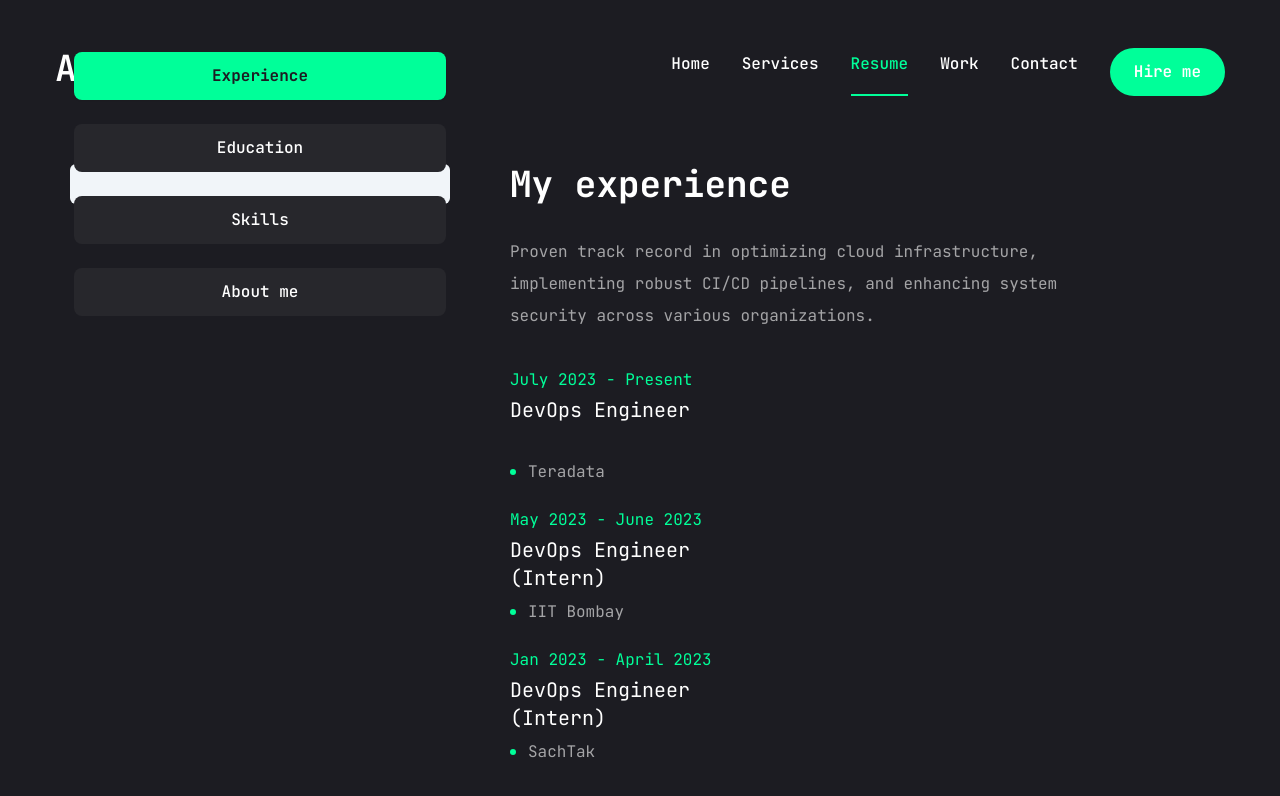
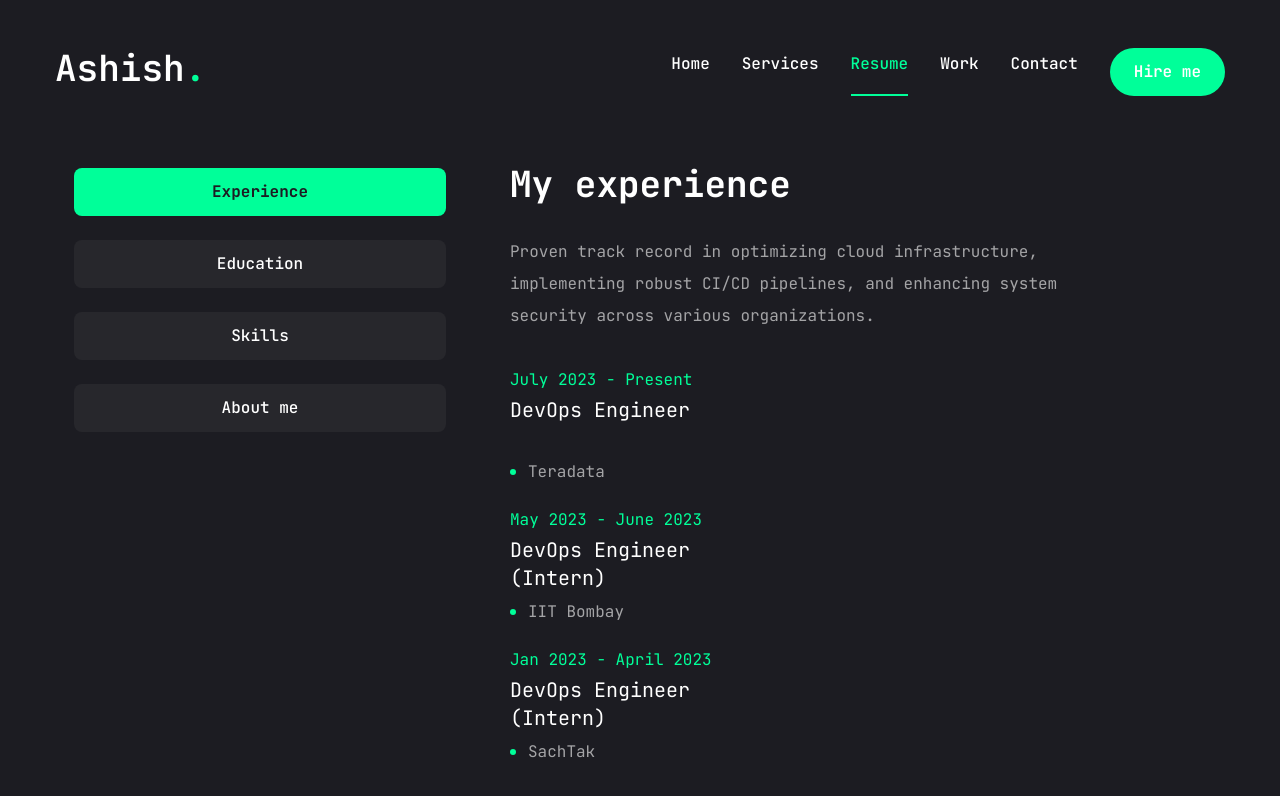
Before and after one commit to syntax2/ashish_portfolio, a Next.js app: page /resume in a window 1280 px wide. Shown: the top 796 px of the page. Built offline with nearby package versions, Linux system fonts and the light colour scheme.

Commit message:
tabs file with correct style

```diff
--- a/components/ui/tabs.jsx
+++ b/components/ui/tabs.jsx
@@ -1,18 +1,18 @@
-"use client"
+"use client";
 
-import * as React from "react"
-import * as TabsPrimitive from "@radix-ui/react-tabs"
+import * as React from "react";
+import * as TabsPrimitive from "@radix-ui/react-tabs";
 
-import { cn } from "@/lib/utils"
+import { cn } from "@/lib/utils";
 
-const Tabs = TabsPrimitive.Root
+const Tabs = TabsPrimitive.Root;
 
 const TabsList = React.forwardRef(({ className, ...props }, ref) => (
     <TabsPrimitive.List
         ref={ref}
         className={cn(
-      "inline-flex h-10 items-center justify-center rounded-md bg-slate-100 p-1 text-slate-500 dark:bg-slate-800 dark:text-slate-400",
-      className
+            "inline-flex h-auto rounded-md p-1 text-primary",
+            className,
         )}
         {...props}
     />
@@ -24,7 +24,7 @@ const TabsTrigger = React.forwardRef(({ className, ...props }, ref) => (
         ref={ref}
         className={cn(
             "inline-flex items-center w-full bg-[#27272c] justify-center whitespace-nowrap text-white rounded-lg p-3 text-base font-medium ring-offset-white transition-all disabled:pointer-events-none disabled:opacity-50 data-[state=active]:bg-accent data-[state=active]:text-primary data-[state=active]:font-bold data-[state=active]:shadow-sm",
-      className
+            className,
         )}
         {...props}
     />
@@ -36,7 +36,7 @@ const TabsContent = React.forwardRef(({ className, ...props }, ref) => (
         ref={ref}
         className={cn(
             "min-h-[480px] ring-offset-white focus-visible:outline-none focus-visible:ring-2 focus-visible:ring-slate-950 focus-visible:ring-offset-2 dark:ring-offset-slate-950 dark:focus-visible:ring-slate-300",
-      className
+            className,
         )}
         {...props}
     />
```
Lines whose indentation alone changed are shown as unchanged.
